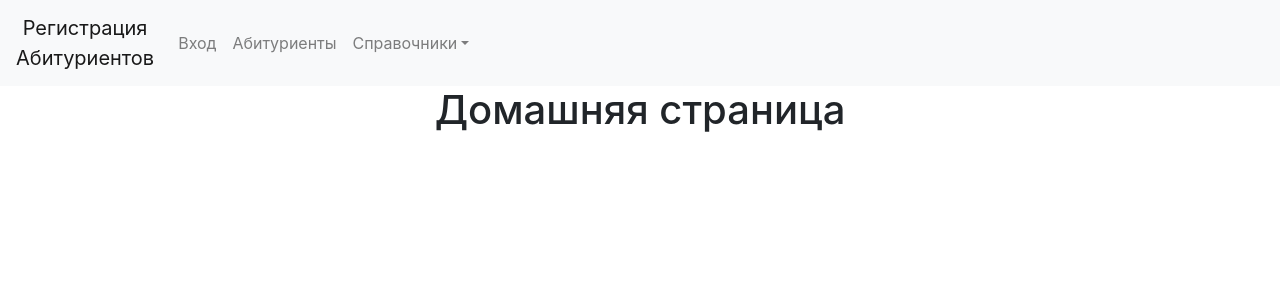
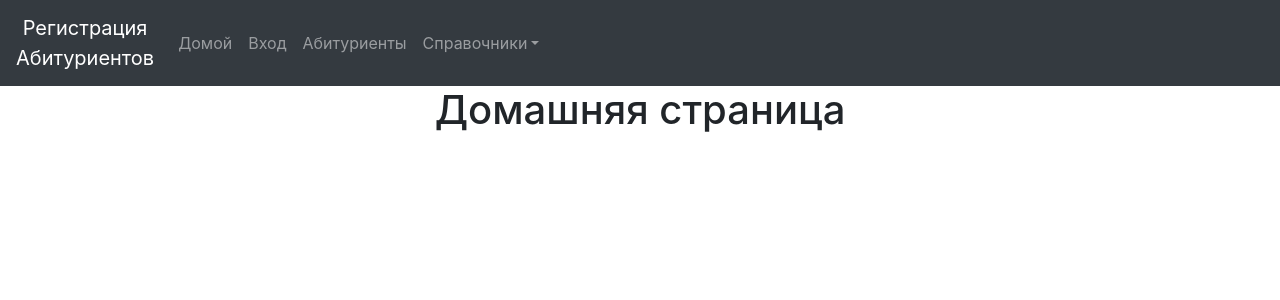
Before and after one commit to vladkovv/abiturient-ui, a React (Create React App) app: page / in a window 1280 px wide. Shown: the top 300 px of the page. Built offline with nearby package versions, Linux system fonts and the light colour scheme.

Commit message:
eventkeys

```diff
--- a/src/component/MainMenu.js
+++ b/src/component/MainMenu.js
@@ -1,58 +1,52 @@
-import React, { Component } from "react";
+import React from "react";
 import Navbar from "react-bootstrap/Navbar";
 import Nav from "react-bootstrap/Nav";
 import NavDropdown from "react-bootstrap/NavDropdown";
-import Form from "react-bootstrap/Form";
-import FormControl from "react-bootstrap/FormControl";
-import Button from "react-bootstrap/Button";
 
 export default class MyButton extends React.Component{
     constructor(props){
         super(props);
         this.props = props;
         this.handleHomeLink = this.handleHomeLink.bind(this);
-        this.handleLoginLink = this.handleLoginLink.bind(this);
-        this.handleAbitursLink = this.handleAbitursLink.bind(this);
+        this.handleMenuSelect = this.handleMenuSelect.bind(this);
     }
 
     handleHomeLink(){
         this.props.handlePageChange('home');
     }
 
-    handleLoginLink(){
-        this.props.handlePageChange('login');
-    }
-
-    handleAbitursLink(){
-        this.props.handlePageChange('abiturs');
+    handleMenuSelect(eventKey){
+        this.props.handlePageChange(eventKey);
     }
 
     render(){
-        return (<Navbar bg="light" expand="lg">
-            <Navbar.Brand href="#home"
-                onClick={this.handleHomeLink}>
-                    Регистрация<br/>Абитуриентов
+        return (<Navbar bg="dark" variant="dark">
+            <Navbar.Brand>
+                Регистрация<br />Абитуриентов
             </Navbar.Brand>
             <Navbar.Toggle aria-controls="basic-navbar-nav" />
             <Navbar.Collapse id="basic-navbar-nav">
-                <Nav className="mr-auto">
-                    <Nav.Link href="#login"
-                        onClick={this.handleLoginLink}>
-                            Вход
+                <Nav className="mr-auto" onSelect={this.handleMenuSelect}>
+                    <Nav.Link eventKey="home">
+                        Домой
                     </Nav.Link>
-                    <Nav.Link href="#abiturs"
-                        onClick={this.handleAbitursLink}>
-                            Абитуриенты
+                    <Nav.Link eventKey="login">
+                        Вход
+                    </Nav.Link>
+                    <Nav.Link eventKey="abiturs">
+                        Абитуриенты
                     </Nav.Link>
                     <NavDropdown title="Справочники" id="basic-nav-dropdown">
-                        <NavDropdown.Item href="#action/specs">
+                        <NavDropdown.Item eventKey="specs">
                             Специальности
-              </NavDropdown.Item>
-                        <NavDropdown.Item href="#action/groups">Группы</NavDropdown.Item>
+                        </NavDropdown.Item>
+                        <NavDropdown.Item eventKey="groups">
+                            Группы
+                            </NavDropdown.Item>
                         <NavDropdown.Divider />
-                        <NavDropdown.Item href="#action/users">
+                        <NavDropdown.Item eventKey="users">
                             Пользователи
-              </NavDropdown.Item>
+                        </NavDropdown.Item>
                     </NavDropdown>
                 </Nav>
             </Navbar.Collapse>
```
